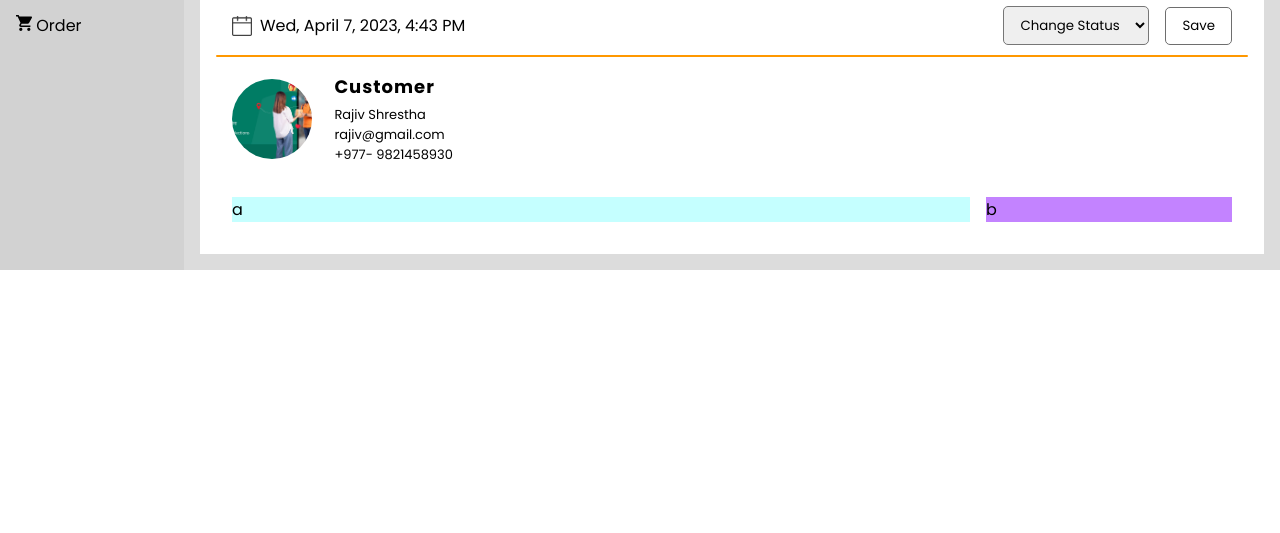
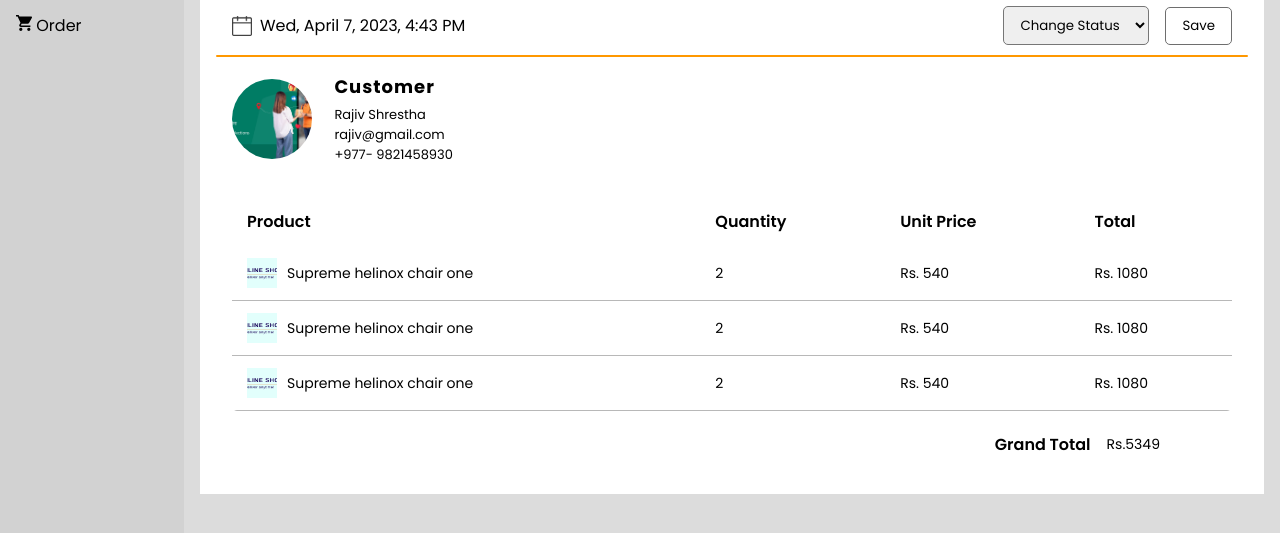
Before and after one commit to Rajiv-Stha/product_hub, a plain HTML site: page frontend/public/html/orderDetails.html in a window 1280 px wide. Shown: the part 167-700 px from the top of the page. Drawn offline with Linux system fonts and the light colour scheme; a web font is replaced by a local one.

Commit message:
design completed

```diff
--- a/frontend/public/html/orderDetails.html
+++ b/frontend/public/html/orderDetails.html
@@ -85,9 +85,52 @@
                             </div>
                         </div>
                     </div>
-                    <div class="order_details_and_payment_box">
-                        <div class="order_details_table">a</div>
-                        <div class="order_details_payment_wrapper">b</div>
+                    <div class="order_details_items">
+                        <table class="order_details_items_table">
+                            <thead>
+                                <tr>
+                                    <th>Product</th>
+                                    <th>Quantity</th>
+                                    <th>Unit Price</th>
+                                    <th>Total</th>
+                                </tr>
+                            </thead>
+                            <tbody>
+                                <tr>
+                                    <td class="order_details_item_name_box">
+                                        <img src="../images/slider.png" alt="item">
+                                        <p>Supreme helinox chair one</p>
+                                    </td>
+                                    <td>2</td>
+                                    <td>Rs. 540</td>
+                                    <td>Rs. 1080</td>
+                                </tr>
+                                <tr>
+                                    <td class="order_details_item_name_box">
+                                        <img src="../images/slider.png" alt="item">
+                                        <p>Supreme helinox chair one</p>
+                                    </td>
+                                    <td>2</td>
+                                    <td>Rs. 540</td>
+                                    <td>Rs. 1080</td>
+                                </tr>
+                                <tr>
+                                    <td class="order_details_item_name_box">
+                                        <img src="../images/slider.png" alt="item">
+                                        <p>Supreme helinox chair one</p>
+                                    </td>
+                                    <td>2</td>
+                                    <td>Rs. 540</td>
+                                    <td>Rs. 1080</td>
+                                </tr>
+                            </tbody>
+                        </table>
+                        <div class="order_details_item_payment_box">
+                            <div class="order_details_item_sub_total_box">
+                                <p>Grand Total</p>
+                                <p>Rs.5349</p>
+                            </div>
+                        </div>
                     </div>
 
                 </div>
--- a/frontend/public/styles/orderDetail.css
+++ b/frontend/public/styles/orderDetail.css
@@ -2,6 +2,7 @@
     width: 100%;
     background-color: gainsboro;
     display: flex;
+    min-height: 90vh;
 }
 .admin_details_sidebar{
     display: flex;
@@ -110,17 +111,61 @@
 .order_details_profile_para p{
     font-size: 13px;
 }
-.order_details_and_payment_box{
+.order_details_items{
     display: flex;
+    flex-direction: column;
     gap: 1rem;
 }
 .order_details_table{
     display: flex;
-    flex: 9;
-    background-color: rgb(197, 255, 255);
+    background-color: rgb(234, 255, 223);
+    width: 100%;
 }
-.order_details_payment_wrapper{
+.order_details_items_table{
+
+    padding: 1rem;
+    width: 100%;
+    text-align: left;
+    border-collapse: collapse;
+    border-radius: 5px;
+    overflow: hidden;
+}
+.order_details_items_table tr td img{
+    width: 30px;
+    height: 30px;
+    object-fit: cover;
+}
+
+.order_details_item_name_box{
     display: flex;
-    background-color: rgb(195, 131, 255);
-    flex: 3;
+    align-items: center;
+    gap: 10px;
 }
+.order_details_items_table th, .order_details_items_table td{
+    padding: 12px 15px;
+}
+.order_details_items_table thead tr th{
+    font-weight: 600;
+}
+.order_details_items_table tbody tr{
+    border-bottom: 1px solid rgb(184, 184, 184);
+    font-size: 14px;
+}
+.order_details_item_payment_box{
+    display: flex;
+    flex-direction: column;
+    gap: 5px;
+}
+.order_details_item_sub_total_box{
+    display: flex;
+    align-items: center;
+    gap: 1rem;
+    justify-content: flex-end;
+    padding: 5px 4.5rem;
+}
+.order_details_item_sub_total_box :nth-child(1){
+    font-weight: 600;
+}
+.order_details_item_sub_total_box :nth-child(2){
+font-size: 14px;
+}
```
